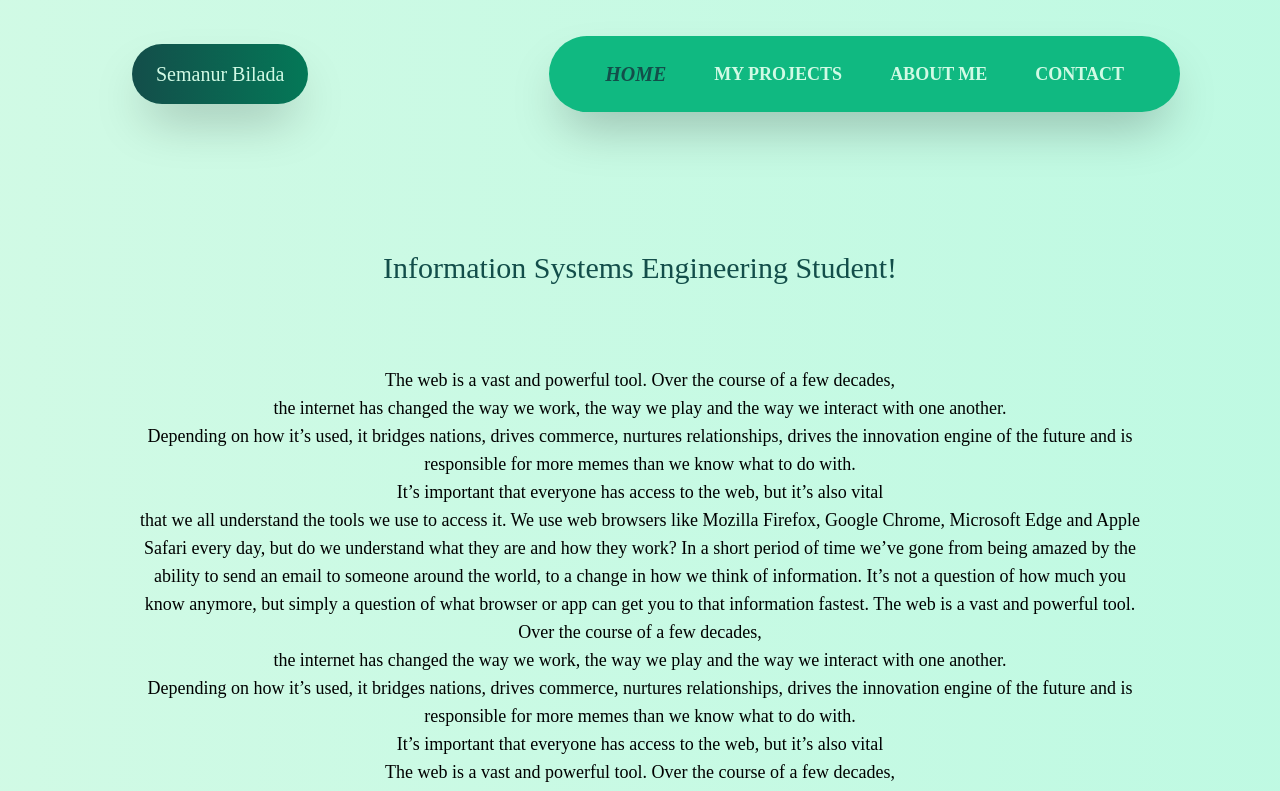
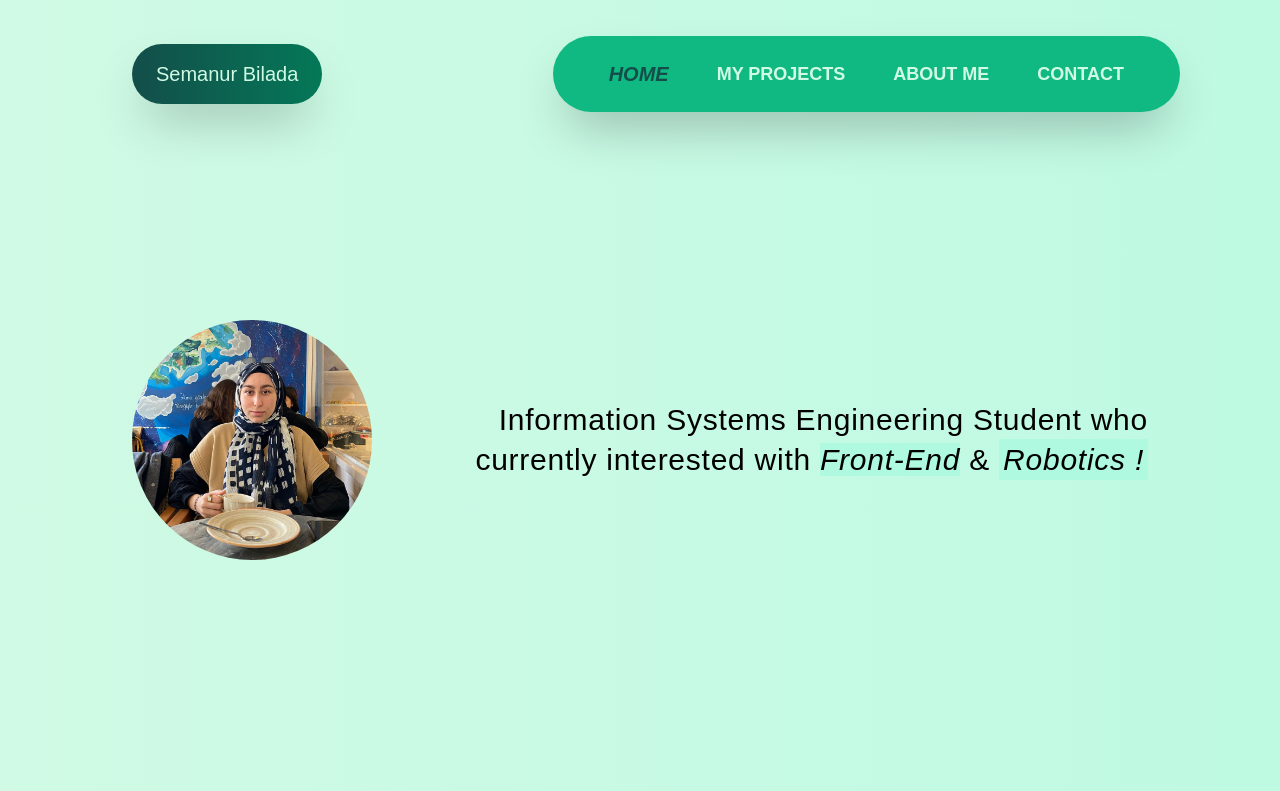
Before and after one commit to semanurbilada/portfolio-website, a React (Create React App) app: page / in a window 1280 px wide. Shown: the top 791 px of the page. Built offline with nearby package versions, Linux system fonts and the light colour scheme.

Commit message:
additional changes (general design)

```diff
--- a/src/App.js
+++ b/src/App.js
@@ -1,4 +1,8 @@
-import { HashRouter as Router, Route, Routes } from "react-router-dom";
+import {
+  Route,
+  Routes,
+  HashRouter as Router
+} from "react-router-dom";
 
 import Home from "./pages/Home.js";
 import Projects from "./pages/Projects.js";
@@ -6,8 +10,6 @@ import About from "./pages/About.js";
 import Contact from "./pages/Contact.js";
 
 import Navbar from "./components/Navbar";
-import './css/index.css';
-
 
 export default function App() {
   return (
--- a/src/components/Navbar.js
+++ b/src/components/Navbar.js
@@ -1,13 +1,17 @@
 import { useState } from "react";
-import { Link } from "react-router-dom";
-import { useLocation } from "react-router-dom";
+import { Link, useLocation } from "react-router-dom";
 import Icons from './icons/Icons.js';
-
 
 export default function Navbar() {
     const location = useLocation().pathname;
     const [isNavbar, setIsNavbar] = useState(false);
-    const start = window.scrollTo({ top:0, behavior: "smooth" });
+
+    function scrollToTop() {
+        window.scrollTo({
+            top: 0,
+            behavior: "smooth",
+        });
+    }
 
     return(
         <header className="h-full w-full relative top-9">
@@ -63,35 +67,35 @@ export default function Navbar() {
 
                     <Icons
                         iconName={"menu"}
-                        className={`${isNavbar && "arrow-animation"} fill-greenery-100`}
+                        className={`${isNavbar && "icon-animation"} fill-greenery-100`}
                     />Semanur Bilada
 
                     <ul className={`${isNavbar && "mobile-active"} absolute top-16 p-5 left-0 right-0 space-y-3 pointer-events-none animation bg-greenery-500 rounded-xl shadow-2xl z-50 font-bold opacity-0`}>
                         <li className={`nav-item ${
                                 location === "/" ? "nav-active" : ""
                             }`}
-                            onClick={start}>
+                            onClick={scrollToTop}>
                             <Link to="/">HOME</Link>
                         </li>
 
                         <li className={`nav-item ${
                                 location === "/projects" ? "nav-active" : ""
                             }`}
-                            onClick={start}>
+                            onClick={scrollToTop}>
                             <Link to="/projects">MY PROJECTS</Link>
                         </li>
 
                         <li className={`nav-item ${
                                 location === "/about" ? "nav-active" : ""
                             }`}
-                            onClick={start}>
+                            onClick={scrollToTop}>
                             <Link to="/about">ABOUT ME</Link>
                         </li>
 
                         <li className={`nav-item ${
                                 location === "/contact" ? "nav-active" : ""
                             }`}
-                            onClick={start}>
+                            onClick={scrollToTop}>
                             <Link to="/contact">CONTACT</Link>
                         </li>
                     </ul>
--- a/src/components/icons/Icons.js
+++ b/src/components/icons/Icons.js
@@ -1,7 +1,6 @@
 export default function Icons({ iconName, className }) {
-    const arrowIcon = (
-        <svg
-            className={className}
+    const menuIcon = (
+        <svg className={className}
             fill="#d1fae5"
             width="28" height="28"
             viewBox="0 0 32 32"
@@ -13,8 +12,7 @@ export default function Icons({ iconName, className }) {
 
     return (
         <>
-            {iconName === "menu" && arrowIcon}
+            {iconName === "menu" && menuIcon}
         </>
     );
-
 }
--- a/src/css/index.css
+++ b/src/css/index.css
@@ -5,15 +5,15 @@
 
 @layer base{
   * {
-    @apply text-center font-['Poppins'];
+    @apply text-center font-poppins;
+  }
+
+  .animation {
+    @apply transition-all duration-300 ease-in-out;
   }
 
   .custom-background {
     @apply bg-gradient-to-r from-greenery-100 via-greenery-default to-greenery-300 animate-gradient-x;
-  }
-
-  .animation {
-      @apply transition-all duration-300 ease-in-out;
   }
 
   .nav-item {
@@ -36,7 +36,11 @@
     @apply opacity-100 pointer-events-auto animation !important;
   }
 
-  .arrow-animation {
-    @apply rotate-45 animation !important;
+  .icon-animation {
+    @apply rotate-45 scale-90 animation !important;
+  }
+
+  .section-default {
+    @apply container min-h-screen my-20 md:my-10;
   }
 }
--- a/src/pages/About.js
+++ b/src/pages/About.js
@@ -1,3 +1,10 @@
 export default function About() {
-
+    return(
+        <section className="section-default flex items-center justify-center">
+            {/*
+                - about me infos
+                - button for personal resume
+            */}
+        </section>
+    );
 }
--- a/src/pages/Contact.js
+++ b/src/pages/Contact.js
@@ -1,3 +1,9 @@
 export default function Contact() {
-
+    return(
+        <section className="section-default flex items-center justify-center">
+            {/*
+                - contact with me infos
+            */}
+        </section>
+    );
 }
--- a/src/pages/Home.js
+++ b/src/pages/Home.js
@@ -1,20 +1,25 @@
 export default function Home() {
-    const deneme = console.log("home page...");
+    return(
+        <section className="section-default flex flex-col items-center justify-center">
+            <div className="h-screen flex md:flex-row flex-col items-center justify-center text-3xl md:gap-0 gap-8">
+                <img
+                    className="rounded-full md:w-60 md:h-60 w-44 h-44 md:hover:scale-105 md:cursor-pointer animation md:top-60 top-0 object-cover"
+                    src={`${process.env.PUBLIC_URL}/profil.png`} alt="profil"
+                />
+                <h1 className="font-fira md:text-end text-center text-3xl tracking-wide md:leading-10">
+                    Information Systems Engineering Student who currently
+                    interested with <span className=" bg-greenery-default italic"> Front-End</span> & <span className="p-1 bg-greenery-default italic"> Robotics !</span>
+                </h1>
+            </div>
 
-    return(
-        <section className="container min-h-screen md:my-40 my-36 flex flex-col gap-20 items-center justify-center text-3xl">
-            <h1 className="text-greenery-900">Information Systems Engineering Student!</h1>
+            {/*
+                - intro (animation kullanılacak !)
+                - tech i use for my projects;
 
-            <p className={`text-lg ${deneme}`}>
-            The web is a vast and powerful tool. Over the course of a few decades, <br></br> the internet has changed the way we work, the way we play and the way we interact with one another.
-            <br></br>Depending on how it’s used, it bridges nations, drives commerce, nurtures relationships, drives the innovation engine of the future and is responsible for more memes than we know what to do with.  <br></br>
-            It’s important that everyone has access to the web, but it’s also vital  <br></br>that we all understand the tools we use to access it. We use web browsers like Mozilla Firefox, Google Chrome, Microsoft Edge and Apple Safari every day, but do we understand what they are and how they work? In a short period of time we’ve gone from being amazed by the ability to send an email to someone around the world, to a change in how we think of information. It’s not a question of how much you know anymore, but simply a question of what browser or app can get you to that information fastest.
-            The web is a vast and powerful tool. Over the course of a few decades, <br></br> the internet has changed the way we work, the way we play and the way we interact with one another.
-            <br></br>Depending on how it’s used, it bridges nations, drives commerce, nurtures relationships, drives the innovation engine of the future and is responsible for more memes than we know what to do with.  <br></br>
-            It’s important that everyone has access to the web, but it’s also vital  <br></br>
-            The web is a vast and powerful tool. Over the course of a few decades, <br></br> the internet has changed the way we work, the way we play and the way we interact with one another.
-            <br></br>Depending on how it’s used, it bridges nations, drives commerce, nurtures relationships, drives the innovation engine of the future and is responsible for more memes than we know what to do with.  <br></br>
-            </p>
+                <div className="h-screen flex">
+                    <h2>The TECH i use :</h2>
+                </div>
+            */}
         </section>
     );
 }
--- a/src/pages/Projects.js
+++ b/src/pages/Projects.js
@@ -1,3 +1,13 @@
 export default function Projects() {
+    return(
+        <section className="section-default flex items-center justify-center">
+            {/*
+                my projects;
+                - freelance front-end
+                - robotics (teknofest)
 
+                swiper kullanılabilir...
+            */}
+        </section>
+    );
 }
--- a/tailwind.config.js
+++ b/tailwind.config.js
@@ -6,7 +6,7 @@ module.exports = {
   theme: {
     screens: {
       sm: "640px",
-      md: "768px",
+      md: "800px",
       lg: "992px",
       xl: "1080px",
       "2xl": "1294px",
@@ -37,11 +37,11 @@ module.exports = {
       },
       colors: {
         greenery: {
-          default: "#aef9e0", //custom -> bg
+          default: "#aef9e0", //custom : bg
           transparent: "#aef9e080", //custom
           100: '#d1fae5', //bg
-          300: '#6ee7b7',
-          500: '#10b981', //bg
+          300: '#6ee7b7', //bg
+          500: '#10b981',
           700: '#047857',
           900: '#134e4a'
         },
@@ -52,6 +52,7 @@ module.exports = {
       },
       fontFamily: {
         fira: ["Fira Code", "sans-serif"],
+        poppins: ["Poppins", "sans-serif"],
       },
       boxShadow: {
         '3xl': 'inset 0 35px 60px -15px rgba(0, 0, 0, 1)',
```
Also changed, not shown: public/profil.png (added).
